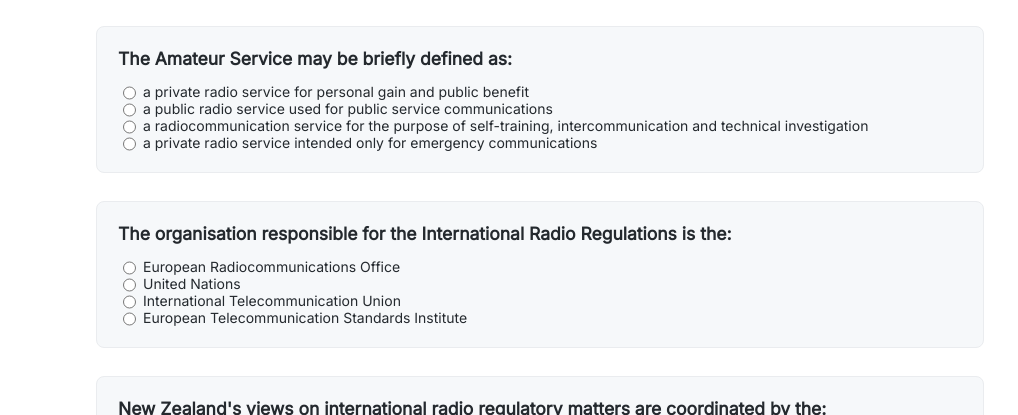
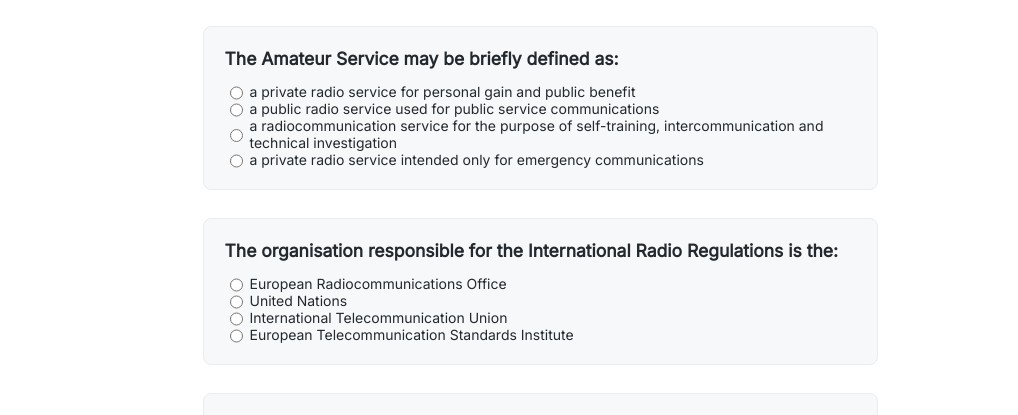
Before and after one commit to TitusStudiosMediaGroup/nzart-exam, a plain HTML site: page index.html in a window 1280 px wide. Shown: the part 685-1100 px from the top of the page, without its empty margins (100-1118 px from the left). Drawn offline with Linux system fonts and the light colour scheme.

Commit message:
Added `max-width` to `form-section`

```diff
--- a/style.css
+++ b/style.css
@@ -46,6 +46,7 @@ p,a,h1 {
     grid-gap: 2rem;
     padding: 4rem;
     border-bottom: 2px solid var(--color-input-border);
+    max-width: 815px;
 }
 
 .form-sectioninfo {
```
